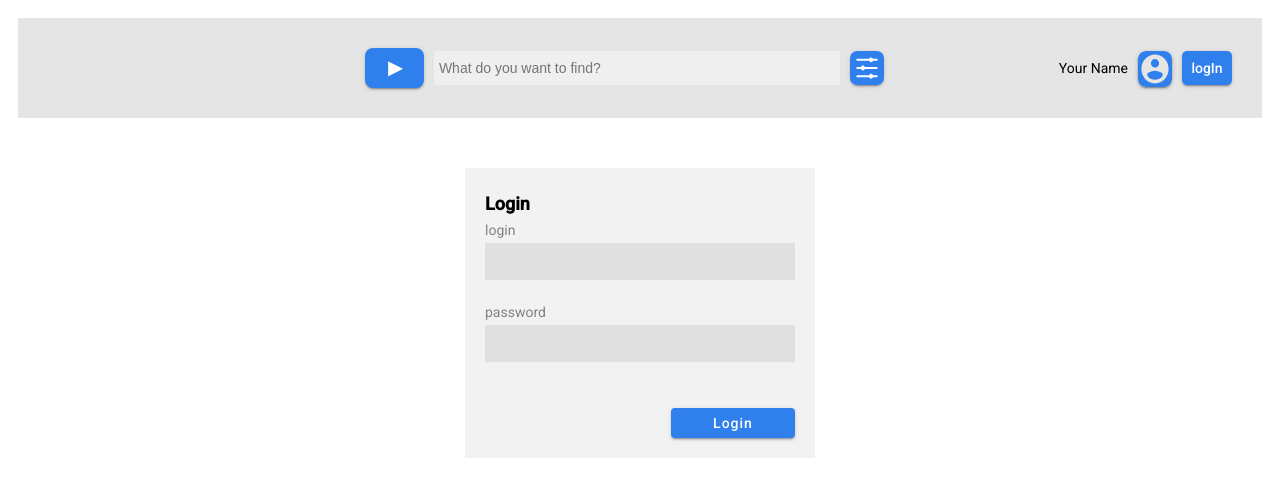
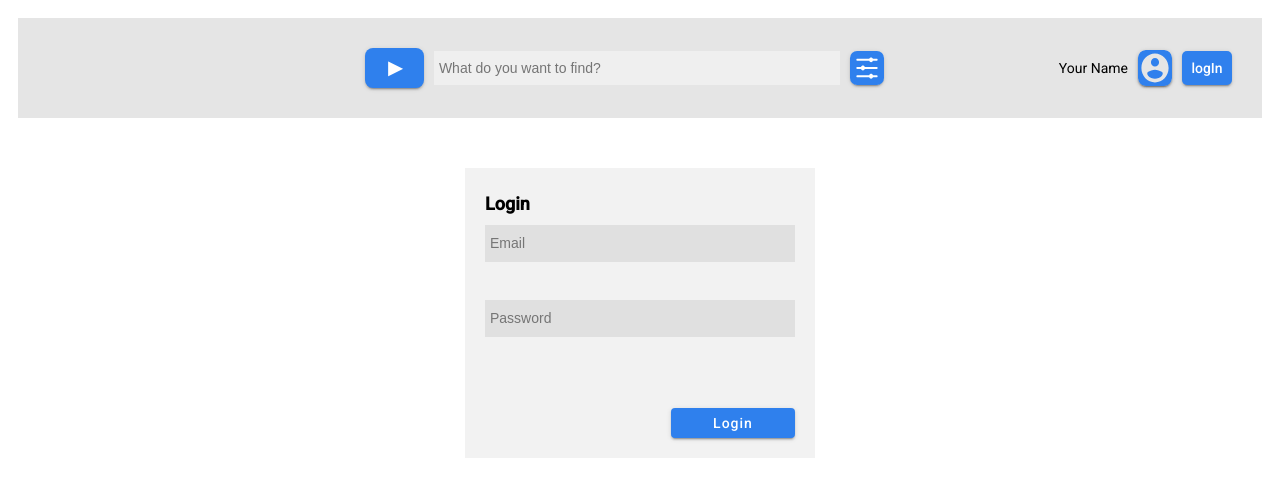
Before and after one commit to ALLaTk/youtube-client-angular, an Angular app in the folder youtube-client/: page /#/login in a window 1280 px wide. Shown: the top 496 px of the page. Built offline with nearby package versions, Linux system fonts and the light colour scheme.

Commit message:
feat: add reactive forms for login and password validator

```diff
--- a/youtube-client/src/app/app.module.ts
+++ b/youtube-client/src/app/app.module.ts
@@ -1,6 +1,5 @@
 import { NgModule } from '@angular/core';
 import { BrowserModule } from '@angular/platform-browser';
-
 import { AppRoutingModule } from './app-routing.module';
 import { AppComponent } from './app.component';
 import { CoreModule } from './core/core.module';
--- a/youtube-client/src/app/auth/components/auth/auth.component.html
+++ b/youtube-client/src/app/auth/components/auth/auth.component.html
@@ -1,13 +1,73 @@
 <div class="auth">
   <h2 class="auth__title">Login</h2>
-  <p class="auth__subtitle">login</p>
-  <input class="auth__input" type="text" [(ngModel)]="loginValue.login" />
-  <p class="auth__subtitle">password</p>
-  <input
-    class="auth__input"
-    type="password"
-    [(ngModel)]="loginValue.password" />
-  <button class="auth__submit" mat-raised-button (click)="setLoginValue()">
-    Login
-  </button>
+  <form
+    action=""
+    class="form"
+    [formGroup]="form"
+    (ngSubmit)="form.valid && setLoginValue()">
+    <div class="form__login">
+      <input
+        class="auth__input-login"
+        type="email"
+        placeholder="Email"
+        formControlName="login" />
+      <div
+        class="error-message"
+        *ngIf="form.controls['login'].errors?.['required'] && form.controls['login'].touched">
+        Please enter a login email
+      </div>
+      <div
+        class="error-message"
+        *ngIf="form.controls['login'].errors?.['pattern'] && form.controls['login'].touched">
+        The login email is invalid
+      </div>
+    </div>
+    <div class="form__password">
+      <input
+        class="auth__input-password"
+        type="password"
+        placeholder="Password"
+        formControlName="password" />
+      <div
+        class="error-message"
+        *ngIf="form.controls['password'].errors?.['required'] && form.controls['password'].touched">
+        Please enter a password
+      </div>
+      <div
+        class="error-message"
+        *ngIf="form.controls['password'].errors?.['pattern'] && form.controls['password'].touched">
+        Your password isn't strong enough:
+      </div>
+      <div
+        class="error-message"
+        *ngIf="form.controls['password'].errors?.['minlength'] && form.controls['password'].touched">
+        - at least 8 characters
+      </div>
+      <div
+        class="error-message"
+        *ngIf="
+          form.controls['password'].errors?.['case'] &&
+          form.controls['password'].touched">
+        - a mixture of both uppercase and lowercase letters
+      </div>
+      <div
+        class="error-message"
+        *ngIf="form.controls['password'].errors?.['simbol'] &&
+        form.controls['password'].touched">
+        - inclusion of at least one special character
+      </div>
+      <div
+        class="error-message"
+        *ngIf="form.controls['password'].errors?.['number'] &&
+        form.controls['password'].touched">
+        - a mixture of letters and numbers
+      </div>
+    </div>
+    <button
+      class="auth__submit example-action-button"
+      mat-raised-button
+      type="submit">
+      Login
+    </button>
+  </form>
 </div>
--- a/youtube-client/src/app/auth/components/auth/auth.component.scss
+++ b/youtube-client/src/app/auth/components/auth/auth.component.scss
@@ -12,19 +12,44 @@
     font-weight: 700;
     font-size: 18px;
   }
-  .auth__subtitle{
-    margin-bottom: 3px;
-    color: #828282;;
-  }
-  .auth__input {
+  .form {
+    width: 100%;
+    .form__login {
+      height: 75px;
+      margin-top: 5px;
+      .auth__input-login {
+        width: 100%;
         border: none;
+        box-sizing: border-box;
         padding: 5px;
         background: #E0E0E0;
-    height: 27px;
+        height: 37px;
         font-weight: 400;
         font-size: 14px;
-    margin-bottom: 22px;
         outline:none;
+        border-bottom: 2px solid transparent;
+      }
+    }
+    .form__password {
+      height: 100px;
+      .auth__input-password {
+        width: 100%;
+        border: none;
+        box-sizing: border-box;
+        padding: 5px;
+        background: #E0E0E0;
+        height: 37px;
+        font-weight: 400;
+        font-size: 14px;
+        outline:none;
+        border-bottom: 2px solid transparent;
+      }
+    }
+    .auth__input-password.ng-touched.ng-invalid {
+      border-color: #f34c4c;
+    }
+    .auth__input-login.ng-touched.ng-invalid {
+      border-color: #f34c4c;
     }
     .auth__submit {
       position: absolute;
@@ -40,4 +65,10 @@
       margin-right: 20px;
       margin-bottom: 20px;
     }
+    .error-message {
+      color: #f34c4c;
+      font-size: 13px;
+      line-height: 14px;
     }
+  }
+}
--- a/youtube-client/src/app/auth/components/auth/auth.component.ts
+++ b/youtube-client/src/app/auth/components/auth/auth.component.ts
@@ -1,6 +1,7 @@
 import { Component } from '@angular/core';
+import { FormControl, FormGroup, Validators } from '@angular/forms';
 import { AuthService } from '../../services/auth.service';
-import { Login } from '../../models/login.model';
+import { PasswordValidatorService } from '../../services/password-validator.service';
 
 @Component({
   selector: 'app-auth',
@@ -8,14 +9,25 @@ import { Login } from '../../models/login.model';
   styleUrls: ['./auth.component.scss'],
 })
 export class AuthComponent {
-  loginValue: Login = {
-    login: '',
-    password: '',
-  };
+  form: FormGroup = new FormGroup({
+    login: new FormControl('', [
+      Validators.required,
+      Validators.pattern(this.passwordValidaror.emailPattern),
+    ]),
+    password: new FormControl('', [
+      Validators.required,
+      Validators.minLength(8),
+      Validators.pattern(this.passwordValidaror.passwordPattern),
+      this.passwordValidaror.createPasswordValidator(),
+    ]),
+  });
 
-  constructor(private authService: AuthService) {}
+  constructor(
+    private authService: AuthService,
+    public passwordValidaror: PasswordValidatorService,
+  ) {}
 
-  setLoginValue(): void {
-    this.authService.checkIn(this.loginValue);
+  setLoginValue() {
+    this.authService.checkIn(this.form.value);
   }
 }
--- a/youtube-client/src/app/auth/services/auth.service.ts
+++ b/youtube-client/src/app/auth/services/auth.service.ts
@@ -8,7 +8,7 @@ import { Login, LoginButton } from '../models/login.model';
 export class AuthService {
   private isNavigationAllowed = new BehaviorSubject<boolean>(false);
 
-  isToggle: boolean = false;
+  isToggleFilter: boolean = false;
 
   userName: string = 'Your Name';
 
@@ -19,21 +19,19 @@ export class AuthService {
   constructor(private router: Router, private dataService: DataService) {}
 
   checkIn(loginValue: Login): void {
-    if (loginValue.login && loginValue.password) {
     localStorage.setItem('user', JSON.stringify(loginValue));
     this.isNavigationAllowed.next(true);
-      this.isToggle = true;
+    this.isToggleFilter = true;
     this.userName = loginValue.login;
     this.login = LoginButton.loginOut;
     this.colorButtonLogin = LoginButton.loginColorOut;
     this.router.navigate(['/main']);
   }
-  }
 
   checkOut(): void {
     localStorage.removeItem('user');
     this.isNavigationAllowed.next(false);
-    this.isToggle = false;
+    this.isToggleFilter = false;
     this.userName = 'Your Name';
     this.login = LoginButton.loginIn;
     this.colorButtonLogin = LoginButton.loginColorIn;
@@ -47,7 +45,7 @@ export class AuthService {
       const login: string = JSON.parse(loginValue)?.login;
       if (login) {
         this.isNavigationAllowed.next(true);
-        this.isToggle = true;
+        this.isToggleFilter = true;
         this.login = LoginButton.loginOut;
         this.colorButtonLogin = LoginButton.loginColorOut;
         this.userName = login;
--- /dev/null
+++ b/youtube-client/src/app/auth/services/password-validator.service.ts
@@ -0,0 +1,35 @@
+import { Injectable } from '@angular/core';
+import { AbstractControl, ValidationErrors, ValidatorFn } from '@angular/forms';
+
+@Injectable()
+export class PasswordValidatorService {
+  emailPattern: RegExp = /^[a-z0-9._%+-]+@[a-z0-9.-]+\.[a-z]{2,4}$/;
+
+  passwordPattern: RegExp = /^(?=.*[A-Z])(?=.*[!@#\\$%\\^&\\*])(?=.{8,})/;
+
+  createPasswordValidator(): ValidatorFn {
+    return (control: AbstractControl): ValidationErrors | null => {
+      const { value } = control;
+
+      if (!value) {
+        return null;
+      }
+
+      const hasUpperLowerCase = /(?=.*[a-z])(?=.*[A-Z])/.test(value);
+
+      const hasСharacter = /[-+_!@#$%^&*.,?]+/.test(value);
+
+      const hasNumeric = /[0-9]+/.test(value);
+
+      const passwordValid = hasUpperLowerCase && hasСharacter && hasNumeric;
+
+      return !passwordValid
+        ? {
+            case: !hasUpperLowerCase,
+            simbol: !hasСharacter,
+            number: !hasNumeric,
+          }
+        : null;
+    };
+  }
+}
--- a/youtube-client/src/app/core/components/header/header.component.scss
+++ b/youtube-client/src/app/core/components/header/header.component.scss
@@ -69,6 +69,7 @@ $shadow : 0px 3px 1px -2px rgb(0 0 0 / 20%), 0px 2px 2px 0px rgb(0 0 0 / 14%), 0
       padding: 0;
       background-color: transparent;
       display: flex;
+      line-height: 0px;
       justify-content: center;
       align-items: center;
       border-radius: 8px;
--- a/youtube-client/src/app/core/services/header.service.ts
+++ b/youtube-client/src/app/core/services/header.service.ts
@@ -14,11 +14,12 @@ export class HeaderService {
   ) {}
 
   public toggleFilterBlock(): void {
-    if (this.authService.isToggle) this.isToggleFilter = !this.isToggleFilter;
+    if (this.authService.isToggleFilter)
+      this.isToggleFilter = !this.isToggleFilter;
   }
 
   public getNameVideo(value: string) {
-    if (this.authService.isToggle) {
+    if (this.authService.isToggleFilter) {
       this.dataService.getDataRequest(value);
     }
   }
```
Also changed, not shown: youtube-client/src/app/auth/auth.module.ts (+11 -3 lines), youtube-client/src/app/shared/shared.module.ts (+15 -2 lines), 1 other file (tests, documents, lock files or other folders). Lines whose indentation alone changed are shown as unchanged.
